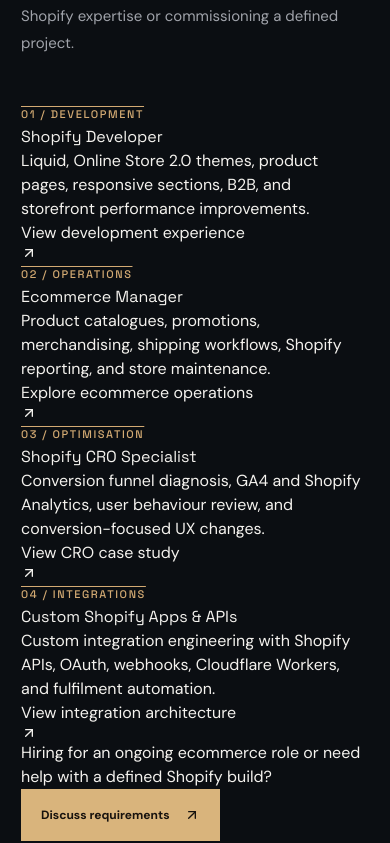
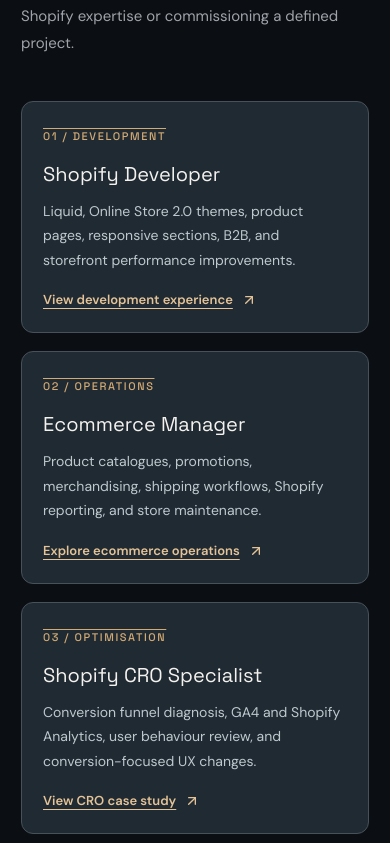
Before and after one commit to bonvallite/developer-portfolio, a Next.js app: page / in a window 390 px wide. Shown: the part 1646-2489 px from the top of the page. Built offline with nearby package versions, Linux system fonts and the light colour scheme.

Commit message:
Style Stage 2 Shopify hiring service grid with responsive and focus states

```diff
--- a/app/globals.css
+++ b/app/globals.css
@@ -147,3 +147,16 @@
 .markets-checkout-preview>div{min-width:0}.markets-checkout-preview span,.markets-checkout-preview strong{display:block}
 .markets-checkout-preview span{font-size:9px;letter-spacing:1px;color:#55685e}.markets-checkout-preview strong{font-size:14px;margin-top:7px;color:#254336}
 @media(max-width:650px){.markets-product-list article{align-items:center}.markets-checkout-preview{grid-template-columns:1fr}}
+
+/* Stage 2 hiring-service navigation: concise, accessible service summaries use
+   existing portfolio colours and link only to published, evidence-backed routes.
+   Stage 3 may replace those route targets with dedicated service landing pages. */
+.hiring-services-grid{display:grid;grid-template-columns:repeat(2,minmax(0,1fr));gap:18px}
+.hiring-services-grid article{min-width:0;border:1px solid #46515a;border-radius:12px;background:#202a32;padding:26px}
+.hiring-services-grid article h3{font-size:clamp(20px,2.2vw,29px);line-height:1.25;margin:15px 0 12px}
+.hiring-services-grid article p{color:#bec8ce;line-height:1.75;font-size:14px}
+.hiring-services-grid article a{display:inline-flex;align-items:center;gap:8px;color:#e3c397;font-size:13px;font-weight:600;margin-top:18px;text-decoration:underline;text-underline-offset:4px}
+.hiring-services-grid article a:focus-visible,.hiring-services-cta a:focus-visible{outline:2px solid #e3c397;outline-offset:4px}
+.hiring-services-cta{display:flex;justify-content:space-between;align-items:center;gap:18px;margin-top:20px;padding:22px 24px;border:1px solid #56606a;border-radius:12px}
+.hiring-services-cta p{font-size:15px;line-height:1.6;max-width:600px}
+@media(max-width:720px){.hiring-services-grid{grid-template-columns:1fr}.hiring-services-grid article{padding:21px}.hiring-services-cta{flex-direction:column;align-items:flex-start}}
```
